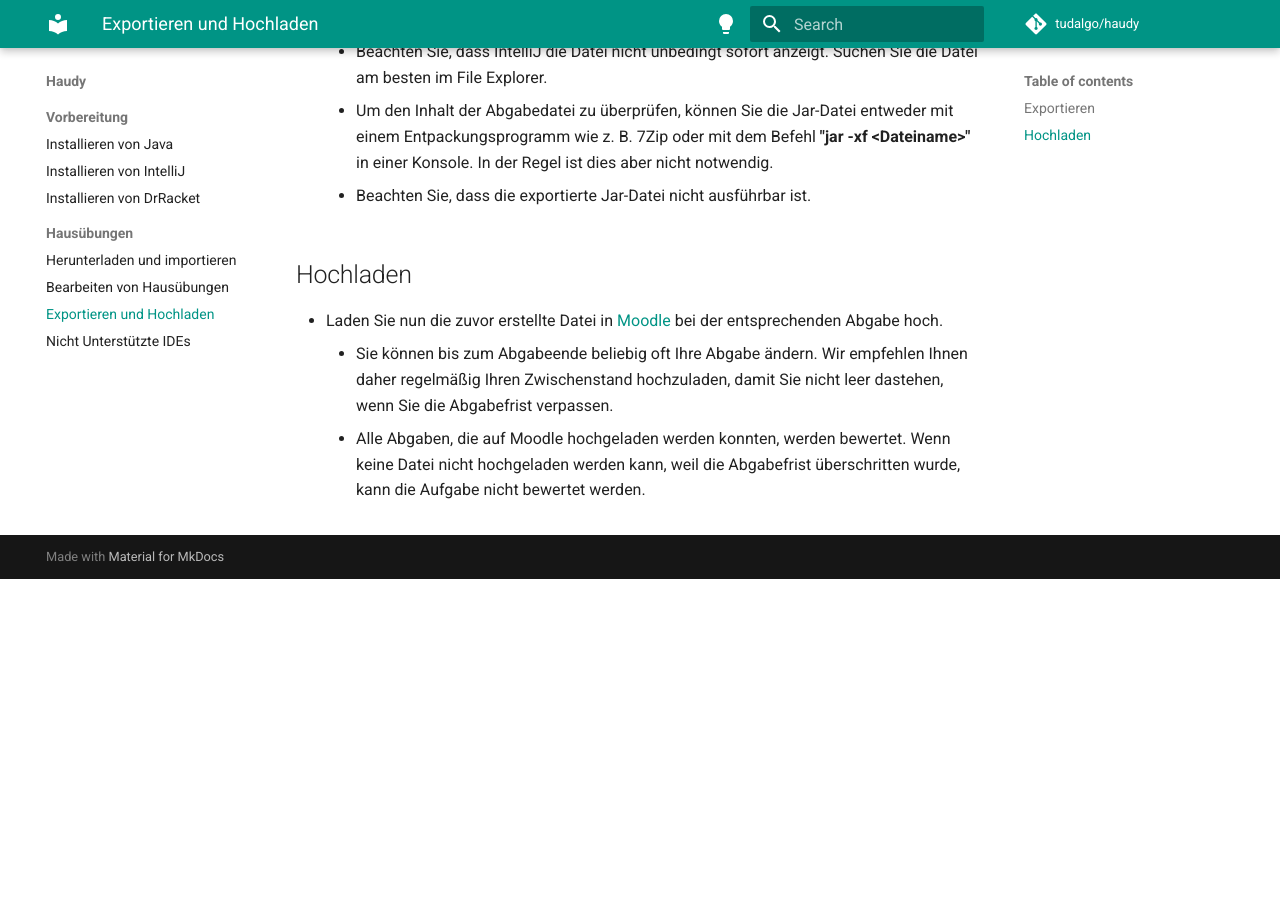
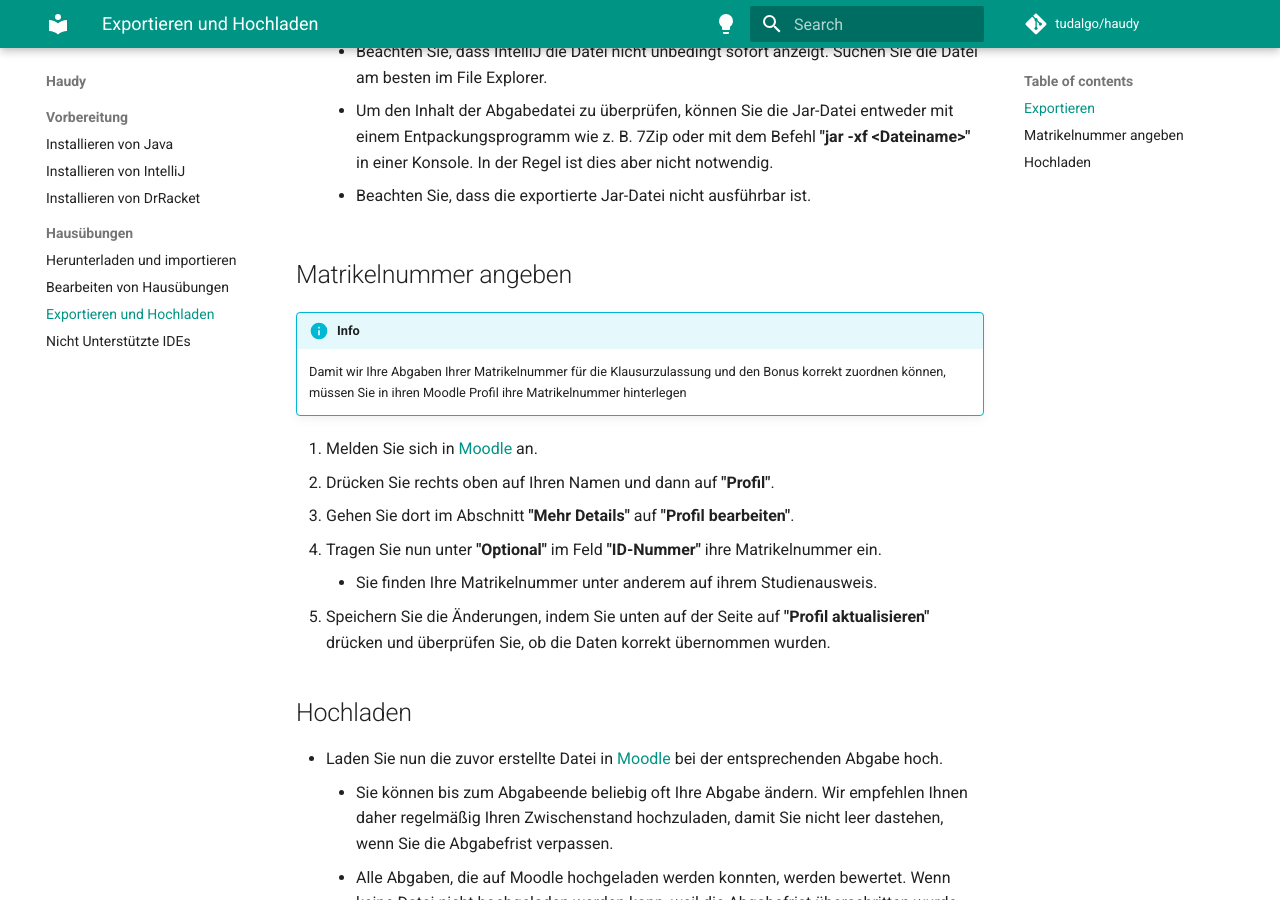
Before and after one commit to tudagrade/wiki, an MkDocs documentation site: the page built from docs/exercises/export-upload.md, in a window 1280 px wide and 900 px high, scrolled down 1053 px. Built offline with MkDocs 1.6.1 and Material for MkDocs 9.7.7, drawn with Linux system fonts in a browser that asks for light colours; comment, search, counter and statistics services are not loaded; before the commit the page ends 1632 px from its top, so only the background shows below that.

Commit message:
add a guide about adding the matriculation number to the moodle profile

```diff
--- a/docs/exercises/export-upload.md
+++ b/docs/exercises/export-upload.md
@@ -31,6 +31,18 @@
     * Um den Inhalt der Abgabedatei zu überprüfen, können Sie die Jar-Datei entweder mit einem Entpackungsprogramm wie z. B. 7Zip oder mit dem Befehl **"jar -xf <Dateiname\>"** in einer Konsole. In der Regel ist dies aber nicht notwendig.
     * Beachten Sie, dass die exportierte Jar-Datei nicht ausführbar ist.
 
+## Matrikelnummer angeben
+
+!!! info
+    Damit wir Ihre Abgaben Ihrer Matrikelnummer für die Klausurzulassung und den Bonus korrekt zuordnen können, müssen Sie in ihren Moodle Profil ihre Matrikelnummer hinterlegen
+
+1. Melden Sie sich in [Moodle] an.
+2. Drücken Sie rechts oben auf Ihren Namen und dann auf **"Profil"**.
+3. Gehen Sie dort im Abschnitt **"Mehr Details"** auf **"Profil bearbeiten"**.
+4. Tragen Sie nun unter **"Optional"** im Feld **"ID-Nummer"** ihre Matrikelnummer ein.
+    * Sie finden Ihre Matrikelnummer unter anderem auf ihrem Studienausweis.
+5. Speichern Sie die Änderungen, indem Sie unten auf der Seite auf **"Profil aktualisieren"** drücken und überprüfen Sie, ob die Daten korrekt übernommen wurden.
+
 ## Hochladen
 * Laden Sie nun die zuvor erstellte Datei in [Moodle] bei der entsprechenden Abgabe hoch.
     * Sie können bis zum Abgabeende beliebig oft Ihre Abgabe ändern. Wir empfehlen Ihnen daher regelmäßig Ihren Zwischenstand hochzuladen, damit Sie nicht leer dastehen, wenn Sie die Abgabefrist verpassen.
```
